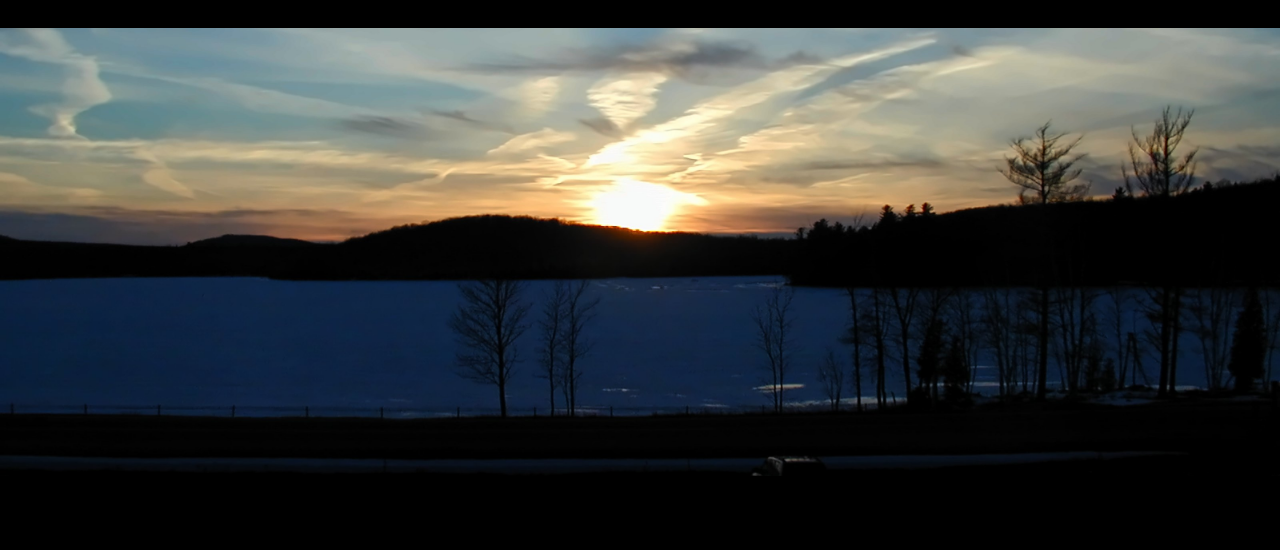
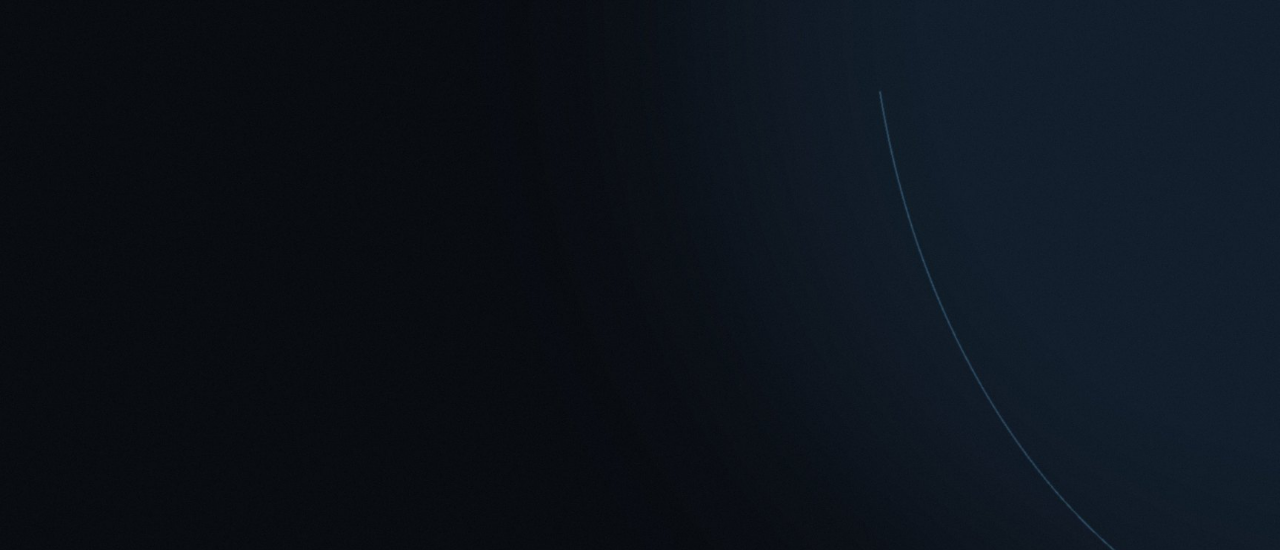
Before and after one commit to plinymiller/b-tuff.co, a plain HTML site: page index.html in a window 1280 px wide. Shown: the part 148-698 px from the top of the page. Drawn offline with Linux system fonts and the light colour scheme.

Commit message:
Replace the sunset hero with the dark brand background
Use Creative Design's clean 1920x1080 plate (VOID field, steel glow,
Ice hairline, no wordmark) as the full-page homepage background.
The old mid-band sunset crop and unused bg-sunset-3200.jpg are
removed; og:image did not reference that file.

```diff
--- a/index.html
+++ b/index.html
@@ -74,7 +74,7 @@
 <style>
   * { box-sizing: border-box; }
   html, body { height: 100%; }
-  body { margin: 0; background: #000; color: #fff; font: 16px/1.4 -apple-system, BlinkMacSystemFont, "Segoe UI", Roboto, Helvetica, Arial, sans-serif; -webkit-font-smoothing: antialiased; overflow: hidden; display: grid; grid-template-rows: 22vh 56vh 22vh; }
+  body { margin: 0; background: #0A0D12 url("btuff-hero-dark-1920x1080.jpg") center / cover no-repeat; color: #fff; font: 16px/1.4 -apple-system, BlinkMacSystemFont, "Segoe UI", Roboto, Helvetica, Arial, sans-serif; -webkit-font-smoothing: antialiased; overflow: hidden; display: grid; grid-template-rows: 22vh 56vh 22vh; }
   header { display: flex; align-items: center; padding: 0 clamp(20px, 4vw, 48px); }
   .mark { display: inline-flex; flex-direction: column; gap: 10px; align-items: flex-start; padding: 6px 24px 6px 0; cursor: default; }
   h1 { margin: 0; }
@@ -86,7 +86,7 @@
   .family { margin: 0; font-size: 0.72rem; letter-spacing: 0.08em; color: #8f8f94; display: flex; flex-wrap: wrap; gap: 0 1.3em; }
   .mark .family a { opacity: 1; color: #a8a8ad; font-size: inherit; letter-spacing: inherit; border-bottom-color: transparent; padding: 5px 0 1px; }
   .mark .family a:hover { color: #fff; border-bottom-color: rgba(255, 255, 255, 0.6); }
-  .photo { background: #000 url("bg-sunset-3200.jpg") center 58% / cover no-repeat; }
+  .photo { background: transparent; }
   footer { display: flex; flex-direction: column; align-items: center; justify-content: flex-end; gap: 4px; padding: 0 clamp(20px, 4vw, 48px) clamp(14px, 3vh, 28px); }
   .offices { margin: 0; font-size: 0.72rem; letter-spacing: 0.08em; color: #8f8f94; text-align: center; }
   .social { width: 100%; }
@@ -109,7 +109,7 @@
     <a href="mailto:info@b-tuff.co">Contact us</a>
   </div>
 </header>
-<main class="photo" role="img" aria-label="Sunset over a frozen lake"></main>
+<main class="photo" aria-hidden="true"></main>
 <footer>
   <nav id="socials" class="social" aria-label="B-Tuff on social media">
     <noscript>
```
Also changed, not shown: bg-sunset-3200.jpg (deleted), btuff-hero-dark-1920x1080.jpg (added).
